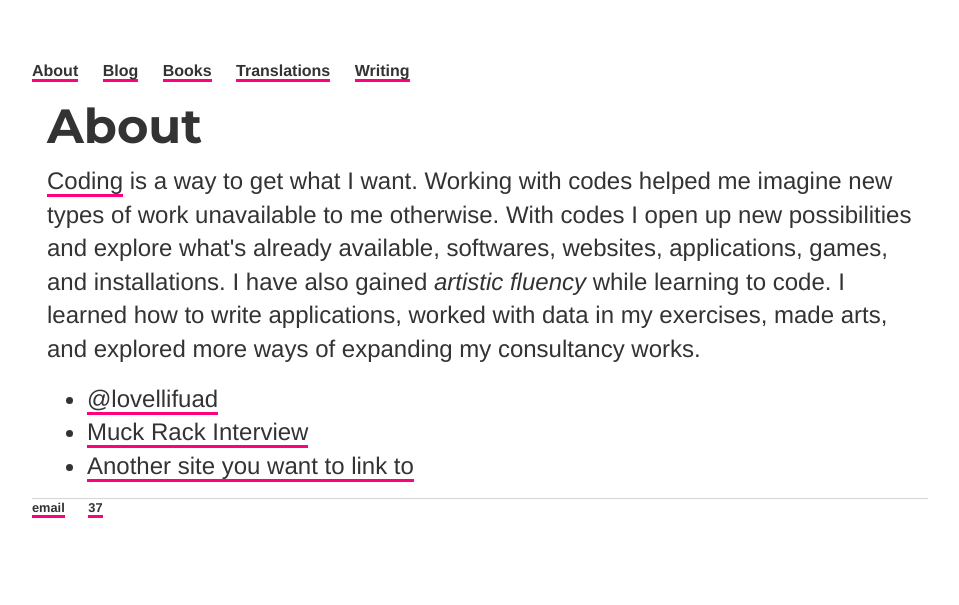
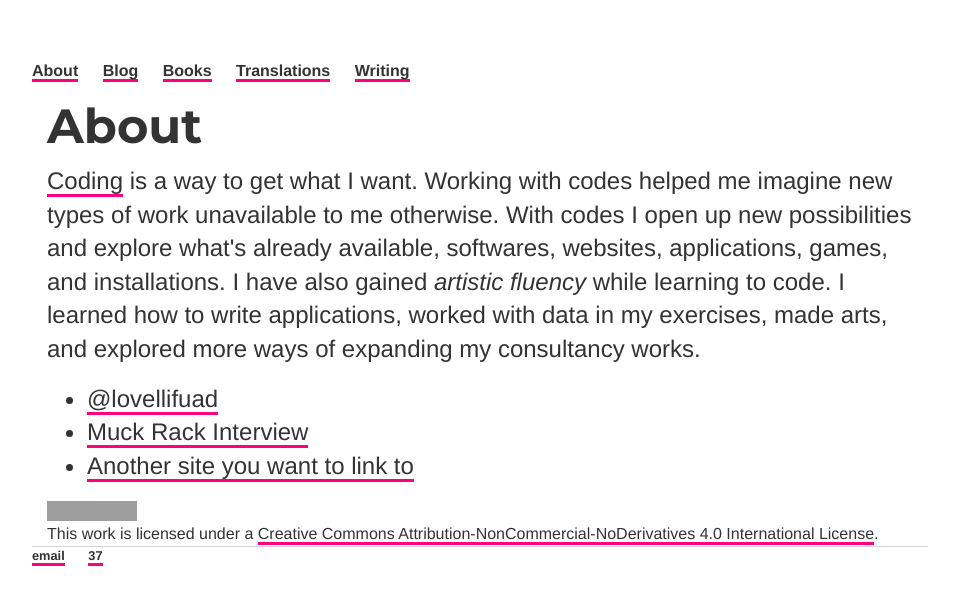
Before and after one commit to ariesti/ariesti.github.io, a Jekyll site: the page built from about/index.html, in a window 1280 px wide. Shown: the top 605 px of the page, without its empty margins (160-1119 px from the left). Built offline with Jekyll 4.4.1, drawn with Linux system fonts in a browser that asks for light colours; grey boxes are pictures that could not be loaded.

Commit message:
Added license for CC

```diff
--- a/about/index.html
+++ b/about/index.html
@@ -11,3 +11,6 @@
 				<li><a href="#">Another site you want to link to</a></li>
 				</ul>
 		</div>
+		<div class="cc-license">
+			<a rel="license" href="http://creativecommons.org/licenses/by-nc-nd/4.0/"><img alt="Creative Commons License" style="border-width:0" src="https://i.creativecommons.org/l/by-nc-nd/4.0/80x15.png" /></a><br />This work is licensed under a <a rel="license" href="http://creativecommons.org/licenses/by-nc-nd/4.0/">Creative Commons Attribution-NonCommercial-NoDerivatives 4.0 International License</a>.
+		</div>
```
